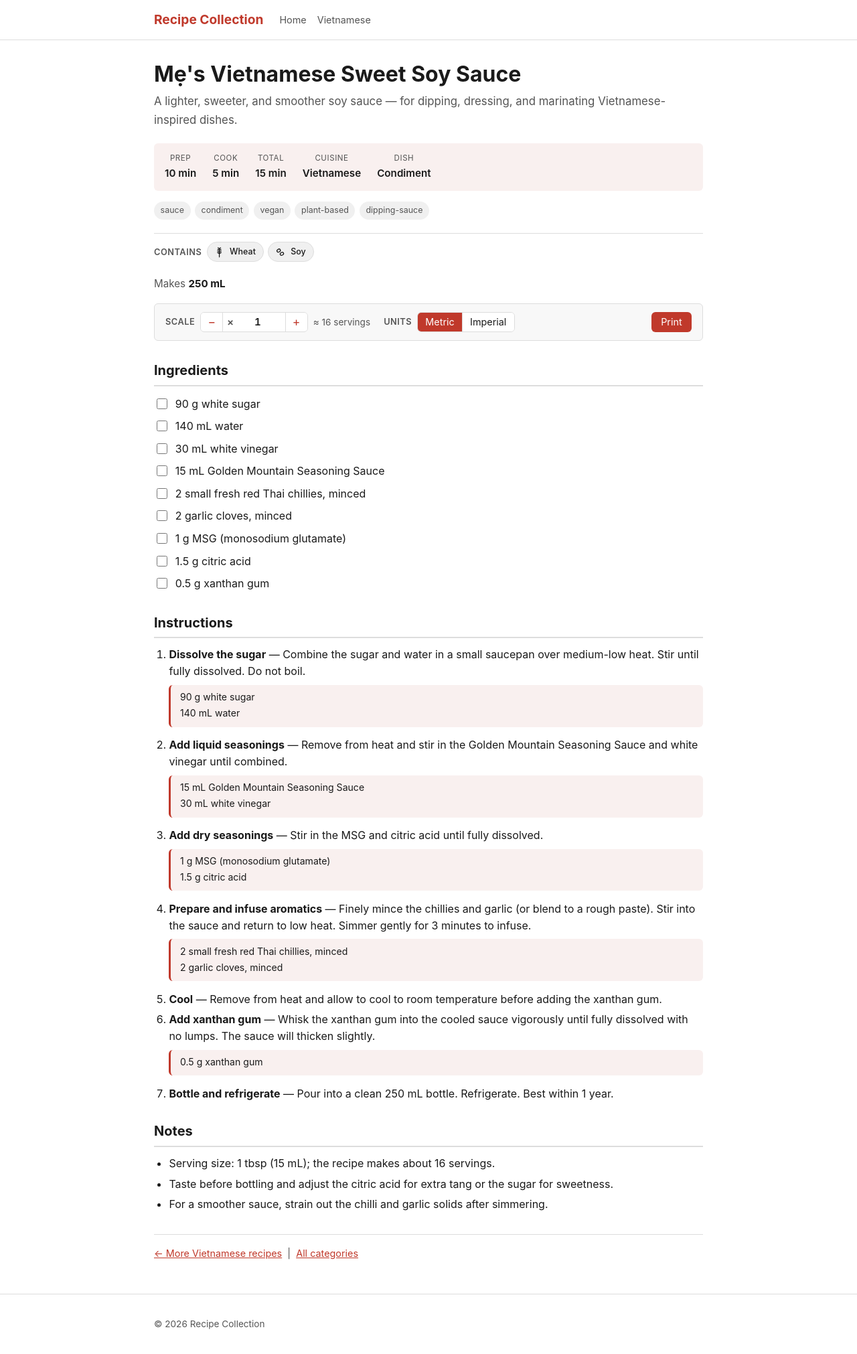
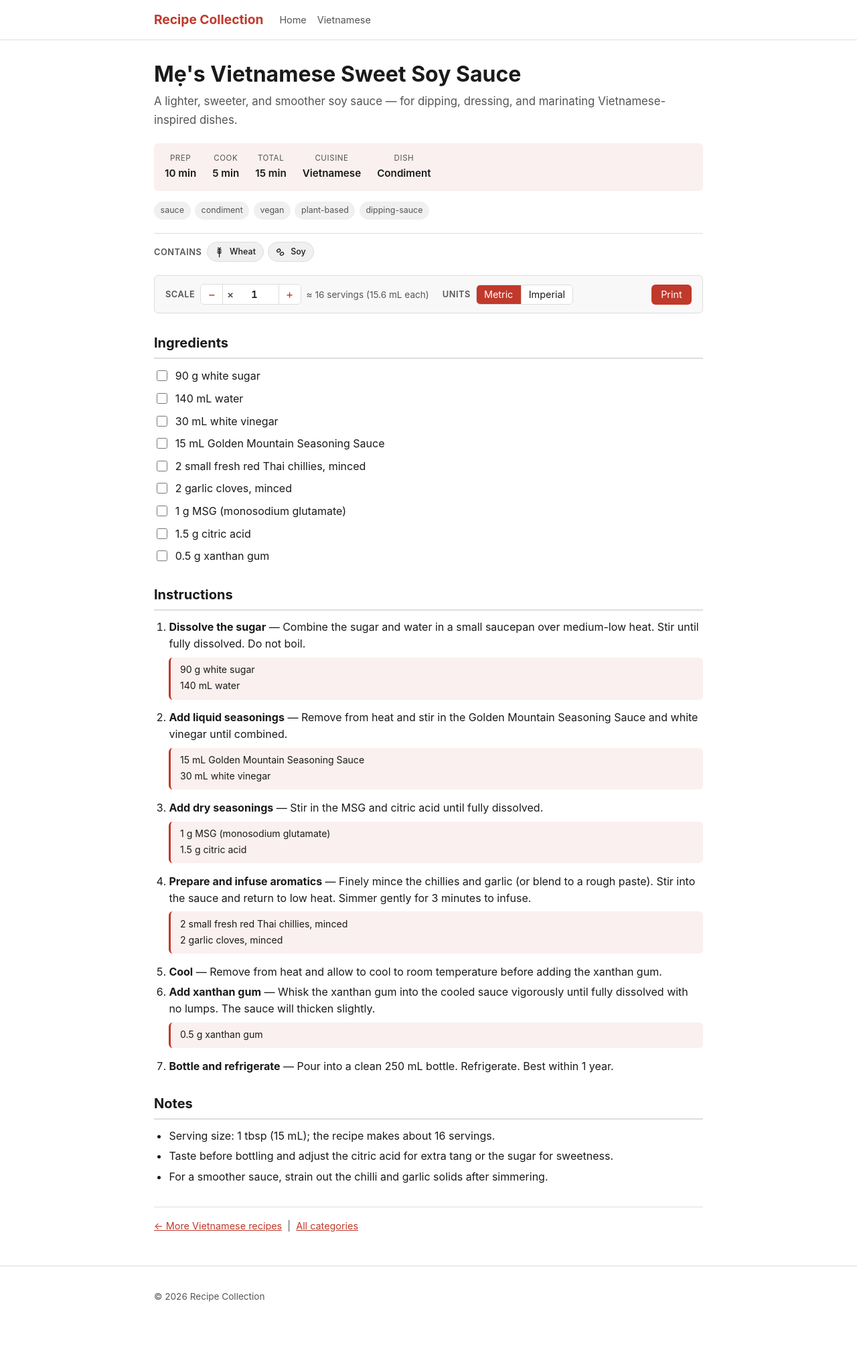
Before and after one commit to awcrusius/Recipes, a Jekyll site: the page built from recipes/vietnamese/mes-vietnamese-sweet-soy-sauce.md, in a window 1280 px wide. Shown: the whole page at 67% size. Built offline with Jekyll 4.4.1, drawn with Linux system fonts in a browser that asks for light colours; after the commit the page ends 1981 px from its top, so only the background shows below that.

Commit message:
Show per-serving size in servings readout; min scale-input width = 0.00

```diff
--- a/_layouts/recipe.html
+++ b/_layouts/recipe.html
@@ -93,10 +93,6 @@
       {% endif %}
 
       {% assign recipe_yield = page.yield | default: page.makes %}
-      {% if recipe_yield %}
-        <p class="recipe-yield">Makes <span class="yield-amount" data-yield="{{ recipe_yield }}">{{ recipe_yield }}</span></p>
-      {% endif %}
-
       <div class="recipe-controls no-print" data-base-servings="{{ page.servings | default: 4 }}">
         <div class="control-group">
           <span class="control-label">Scale</span>
@@ -105,11 +101,11 @@
             <span class="scale-field">
               <span class="scale-times" aria-hidden="true">&times;</span>
               <input type="text" inputmode="decimal" class="scale-value" id="scale-value"
-                     value="1" size="5" aria-label="Scale factor" autocomplete="off">
+                     value="1" size="4" aria-label="Scale factor" autocomplete="off">
             </span>
             <button type="button" id="scale-plus" aria-label="Increase scale">+</button>
           </div>
-          <span class="yield-readout" id="yield-readout"></span>
+          <span class="yield-readout" id="yield-readout"{% if recipe_yield %} data-yield="{{ recipe_yield }}"{% endif %}></span>
         </div>
         <div class="control-group">
           <span class="control-label">Units</span>
@@ -351,8 +347,11 @@
       }
 
       // ---- Optional yield / makes -------------------------------------------
-      var yieldEl = document.querySelector('.yield-amount');
-      var yieldData = yieldEl ? parseQtyUnitName(yieldEl.getAttribute('data-yield'), false) : null;
+      // The total yield lives on the servings readout; per-serving size is the
+      // total divided by the base servings (so it stays constant as you scale).
+      var readoutEl = document.getElementById('yield-readout');
+      var yieldRaw = readoutEl ? readoutEl.getAttribute('data-yield') : null;
+      var yieldData = yieldRaw ? parseQtyUnitName(yieldRaw, false) : null;
 
       // ---- Render -----------------------------------------------------------
       var state = { scale: 1, system: imperialCount > metricCount ? 'imperial' : 'metric' };
@@ -367,15 +366,15 @@
       }
 
       function updateYield() {
-        var readout = document.getElementById('yield-readout');
-        if (readout) {
-          var n = baseServings * state.scale;
-          var rounded = parseFloat(n.toFixed(2)).toString();
-          readout.textContent = '≈ ' + rounded + ' serving' + (n === 1 ? '' : 's');
+        if (!readoutEl) return;
+        var n = baseServings * state.scale;
+        var rounded = parseFloat(n.toFixed(2)).toString();
+        var text = '≈ ' + rounded + ' serving' + (n === 1 ? '' : 's');
+        if (yieldData && yieldData.qty !== null && baseServings > 0) {
+          // 1 / baseServings turns the total yield into a single serving's size.
+          text += ' (' + renderAmount(yieldData, 1 / baseServings, state.system) + ' each)';
         }
-        if (yieldEl && yieldData && yieldData.qty !== null) {
-          yieldEl.textContent = renderAmount(yieldData, state.scale, state.system);
-        }
+        readoutEl.textContent = text;
       }
 
       // ---- Wire up controls -------------------------------------------------
--- a/assets/css/style.scss
+++ b/assets/css/style.scss
@@ -244,18 +244,6 @@ a:hover { text-decoration: underline; }
   font-size: 0.78rem;
 }
 
-/* Yield / makes line */
-.recipe-yield {
-  margin: 0 0 1rem;
-  font-size: 0.95rem;
-  color: var(--color-muted);
-}
-
-.recipe-yield .yield-amount {
-  font-weight: 700;
-  color: var(--color-text);
-}
-
 /* Recipe controls: scale + units */
 .recipe-controls {
   display: flex;
@@ -366,8 +354,8 @@ a:hover { text-decoration: underline; }
 .scale-value {
   flex: 0 0 auto;
   box-sizing: content-box;  /* width below is the content area only */
-  width: 5ch;               /* JS grows this to fit longer values */
-  min-width: 5ch;           /* never narrower than "00000" */
+  width: 4ch;               /* JS grows this to fit longer values */
+  min-width: 4ch;           /* never narrower than "0.00" */
   padding: 0.3rem 1ch;      /* ~one "0" of breathing room each side */
   text-align: center;
   font-size: 0.95rem;
```
Also changed, not shown: other parts of _layouts/recipe.html (+2 -2 lines).
